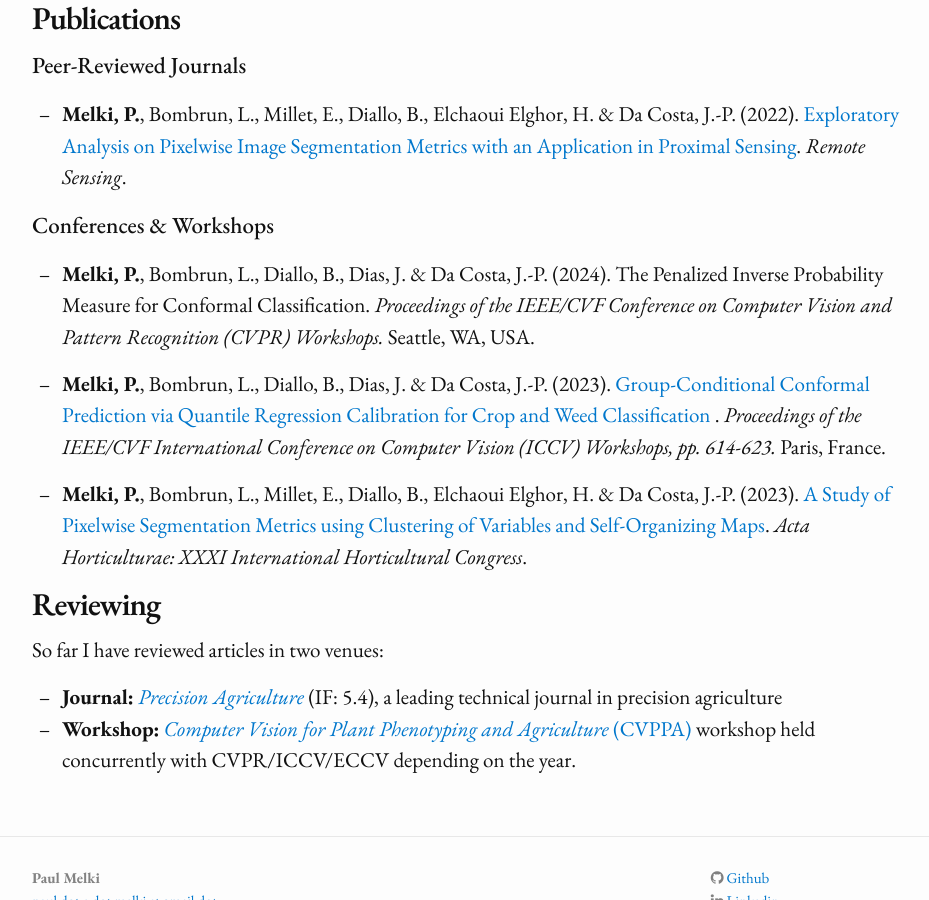
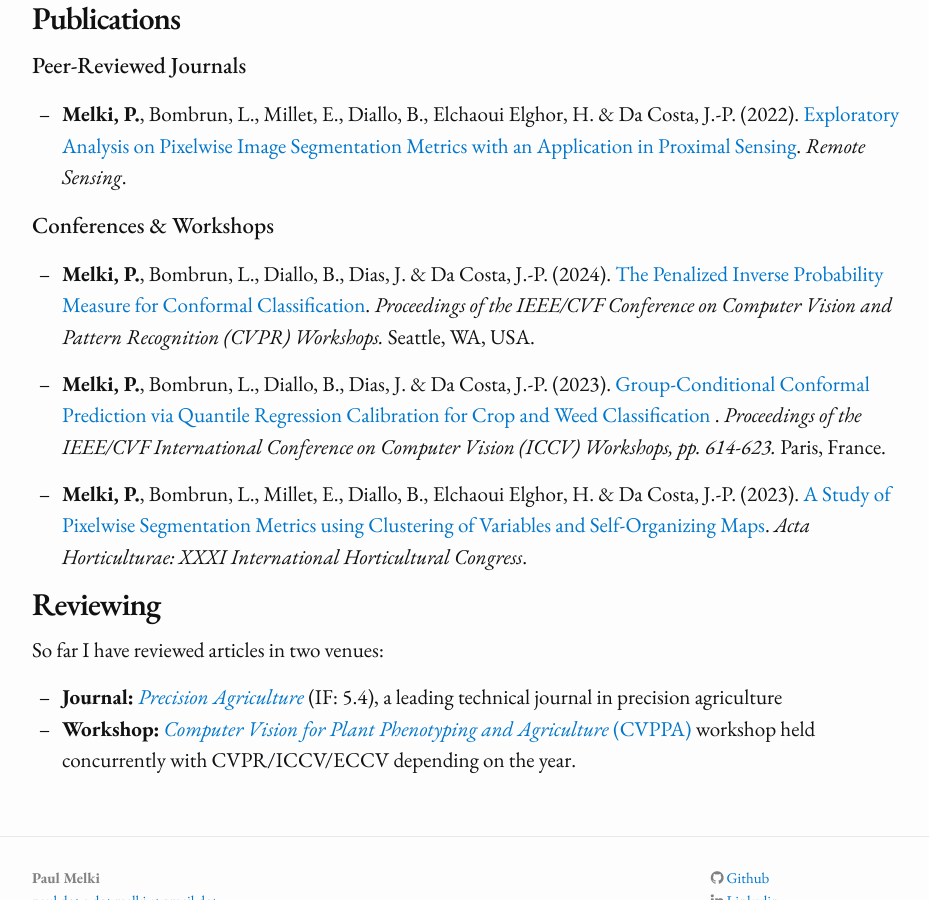
Before and after one commit to paulmelki/paulmelki.github.io, a Jekyll site: the page built from research.md, in a window 1280 px wide and 900 px high, scrolled down 561 px. Shown: the whole window, without its empty margins (163-1092 px from the left). Built offline with Jekyll 4.4.1, drawn with Linux system fonts in a browser that asks for light colours; nearby versions of some CDN libraries; some web fonts are replaced; part of the change alters nothing that is shown.

```diff
--- a/research.md
+++ b/research.md
@@ -25,7 +25,7 @@ I also offer [a three-page research statement](/docs/svm-research-statement.pdf)
 
 ## Conferences & Workshops
 
-- **Melki, P.**, Bombrun, L., Diallo, B., Dias, J. & Da Costa, J.-P. (2024). The Penalized Inverse Probability Measure for Conformal Classification. *Proceedings of the IEEE/CVF Conference on Computer Vision and Pattern Recognition (CVPR) Workshops.* Seattle, WA, USA.
+- **Melki, P.**, Bombrun, L., Diallo, B., Dias, J. & Da Costa, J.-P. (2024). [The Penalized Inverse Probability Measure for Conformal Classification](https://openaccess.thecvf.com/content/CVPR2024W/SAIAD/html/Melki_The_Penalized_Inverse_Probability_Measure_for_Conformal_Classification_CVPRW_2024_paper.html). *Proceedings of the IEEE/CVF Conference on Computer Vision and Pattern Recognition (CVPR) Workshops.* Seattle, WA, USA.
 
 - **Melki, P.**, Bombrun, L., Diallo, B., Dias, J. & Da Costa, J.-P. (2023). [Group-Conditional Conformal Prediction via Quantile Regression Calibration for Crop and Weed Classification ](https://openaccess.thecvf.com/content/ICCV2023W/CVPPA/html/Melki_Group-Conditional_Conformal_Prediction_via_Quantile_Regression_Calibration_for_Crop_and_ICCVW_2023_paper.html). *Proceedings of the IEEE/CVF International Conference on Computer Vision (ICCV) Workshops, pp. 614-623.* Paris, France.
 
```
